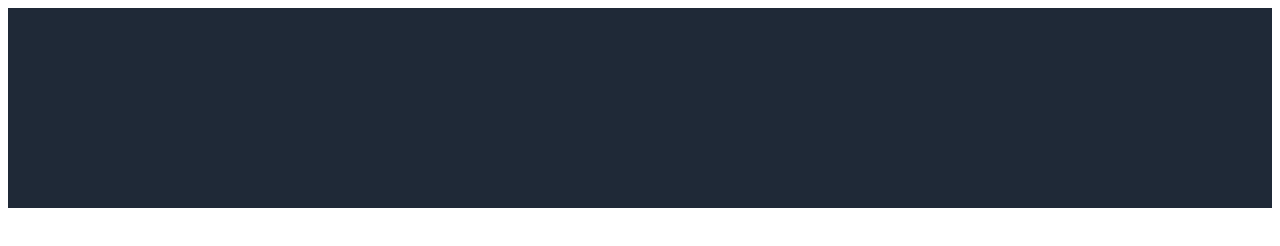
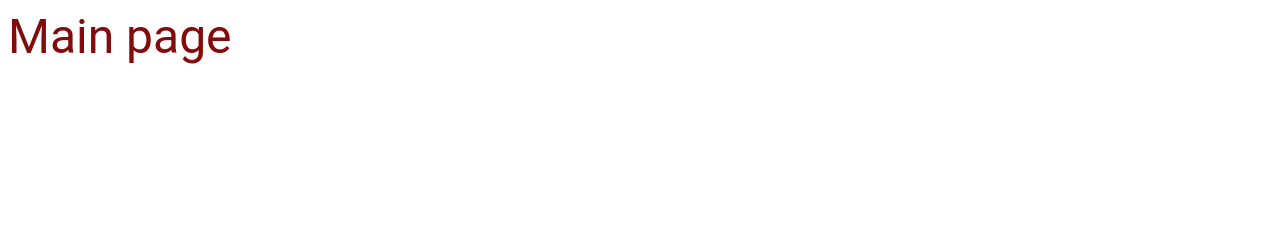
Before and after one commit to ButForceMajeure/landing_page, a plain HTML site: page index.html in a window 1280 px wide. Drawn offline with Linux system fonts and the light colour scheme; a web font is replaced by a local one.

Commit message:
added Roboto and fixed class attribute for text font git push git push git status ¨

```diff
--- a/index.html
+++ b/index.html
@@ -7,18 +7,6 @@
     <link rel="stylesheet" href="style.css">
 </head>
 <body>
-
-<div class="header">
-    <div class="hero-text">
-
-
-
-
-    </div>
-</div>
-
-
-
-
+<div class="head-text"> Main page</div>
 </body>
 </html>
--- a/style.css
+++ b/style.css
@@ -1,17 +1,27 @@
-body {
+@font-face {
+    font-family: 'Roboto';
+    font-style: normal;
+    font-weight: 400;
+    src: url(https://fonts.gstatic.com/s/roboto/v20/KFOmCnqEu92Fr1Mu4mxP.ttf) format('truetype');
+  }
+
+  body {
     font-family: 'Roboto', sans-serif;
   }
 
-.header {
-    padding: 100px;
-    text-align: left;
-    background: #1f2937;
-    color: white;
-    font-size: 30px;
+  .header {
+    flex: auto;
+    color: black;
+    width: auto
+    height: auto    ;
+    background-color: darkblue;
+    border: 2px solid black;
 }
 
-.hero-text {
-    font-size: 48px #F9FAF8;
+
+.head-text {
+    font-size: 48px;
+    color: #830b0b;
 }
 
 .hero-subtext{
```
